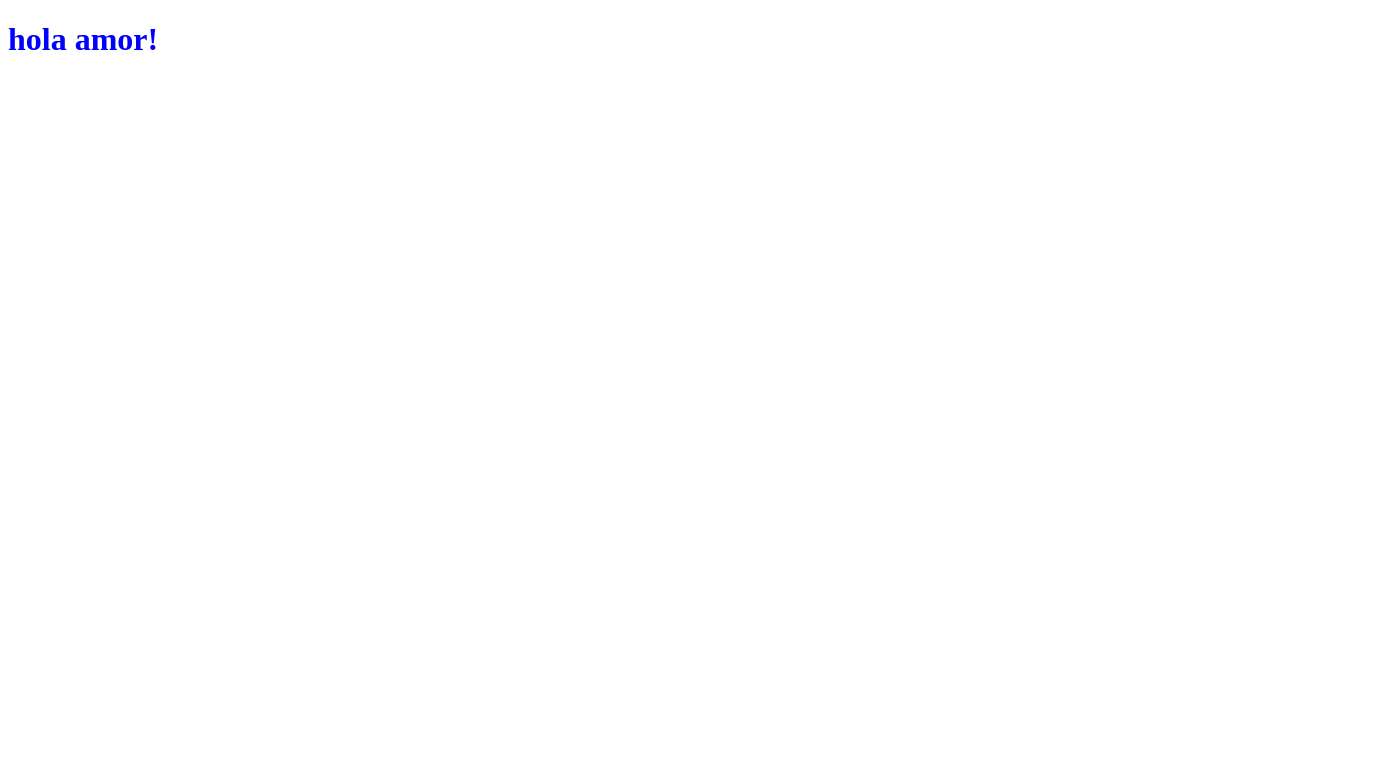
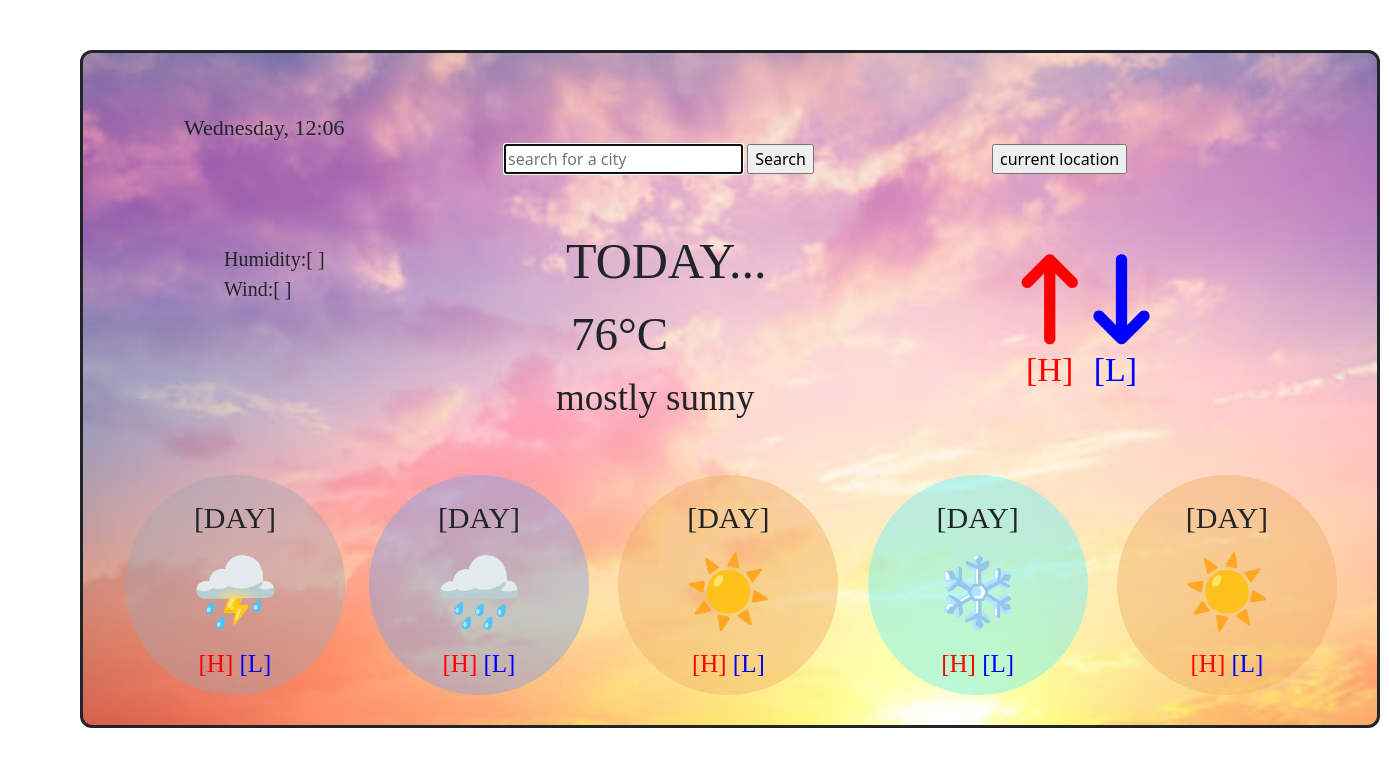
Before and after one commit to KarenJPerez1280/Weather-app-Perez, a plain HTML site: page index.html in a window 1280 px wide. Shown: the whole page, 1389 px wide, since content can reach past the window. Drawn offline with nearby package versions, Linux system fonts and the light colour scheme; a web font is replaced by a local one.

Commit message:
upload  weather app files

```diff
--- a/index.html
+++ b/index.html
@@ -1,17 +1,158 @@
 <!DOCTYPE html>
 <html lang="en">
+
 <head>
     <meta charset="UTF-8">
     <meta http-equiv="X-UA-Compatible" content="IE=edge">
-    <link rel="stylesheet" href="style.css"/>
     <meta name="viewport" content="width=device-width, initial-scale=1.0">
-    <title>Document</title>
+    <link href="https://cdn.jsdelivr.net/npm/bootstrap@5.1.3/dist/css/bootstrap.min.css" rel="stylesheet"
+        integrity="sha384-1BmE4kWBq78iYhFldvKuhfTAU6auU8tT94WrHftjDbrCEXSU1oBoqyl2QvZ6jIW3" crossorigin="anonymous">
+    <link rel="stylesheet" href="styles.css">
+    <script src="https://unpkg.com/axios/dist/axios.min.js"></script>
+    <link rel="preconnect" href="https://fonts.googleapis.com">
+    <link rel="preconnect" href="https://fonts.gstatic.com" crossorigin>
+    <link href="https://fonts.googleapis.com/css2?family=Koulen&display=swap" rel="stylesheet">
+    <script src="https://kit.fontawesome.com/67a0cf542b.js" crossorigin="anonymous"></script>
+    <title>Weather🌎</title>
 </head>
+
 <body>
 
-    <h1>
-        hola amor!
-    </h1>
+    <div class="app">
+        <div class="container">
 
+            <div class="row">
+                <div class="col-23time">
+                    <h1></h1>
+                    <p id="current-time"> </p>
+                </div>
+
+
+                <div class="col-5 city">
+                    <form id="search-form">
+                        <p class="cityname"></p>
+
+                        <input type="text" placeholder="search for a city" autocomplete="off" autofocus="on"
+                            id="search-input-city" />
+
+                        <input type="submit" value="Search" id="search-button" />
+
+                </div>
+                </form>
+
+
+
+                <div class="col-1 location">
+                    <form id="current-place">
+                        <input type="submit" value="current location" placeholder="current location"
+                            id="current-location-button" />
+                </div>
+                </form>
+            </div>
+
+            <div class="row">
+
+                <div class="col-3">
+                    <div class="table">
+                        <ul class="tableTwo">
+
+                            <li id="humidity">Humidity:[ ]</li>
+                            <li id="wind">Wind:[ ]</li>
+                        </ul>
+                    </div>
+                </div>
+
+                <div class="col-5">
+                    <p class="cityName"> TODAY...</p>
+                    <p class="temp">
+                        <span class="farenheit">76°C</span><span class="celcius"></span>
+                    <p class="mostly"> mostly sunny</p>
+                    </p>
+
+                </div>
+
+                <div class="col-3">
+                    <div class="bigArrow">
+                        <i class="fa-solid fa-arrow-up-long red"></i>
+                        <i class="fa-solid fa-arrow-down-long blue"></i>
+
+                        <p>
+                            <span class="highOne"> [H] </span><span class="lowOne"> [L]</span>
+                        </p>
+                    </div>
+
+                </div>
+            </div>
+
+        </div>
+
+
+        <div class="row">
+            <div class="col circle">
+                <div class="circleOne">
+                    <P class="day">[DAY]</P>
+                    <p class="emoji">
+                        ⛈️</p>
+                    <p>
+                        <span class="high"> [H] </span><span class="low"> [L]</span>
+                    </p>
+
+
+                </div>
+
+            </div>
+            <div class="col">
+                <div class="circleTwo">
+                    <P class="day">[DAY]</P>
+                    <p class="emoji">
+                        🌧️</p>
+                    <p>
+                        <span class="high"> [H] </span><span class="low"> [L]</span>
+                    </p>
+
+                </div>
+            </div>
+            <div class="col">
+                <div class="circleThree">
+                    <P class="day">[DAY]</P>
+                    <p class="emoji">
+                        ☀️</p>
+                    <p>
+                        <span class="high"> [H] </span><span class="low"> [L]</span>
+                    </p>
+
+
+                </div>
+            </div>
+            <div class="col">
+                <div class="circleFour">
+                    <P class="day">[DAY]</P>
+                    <p class="emoji">
+                        ❄️</p>
+                    <p>
+                        <span class="high"> [H] </span><span class="low"> [L]</span>
+                    </p>
+
+                </div>
+            </div>
+            <div class="col">
+                <div class="circleFive">
+                    <P class="day">[DAY]</P>
+                    <p class="emoji">
+                        ☀️</p>
+                    <p>
+                        <span class="high"> [H] </span><span class="low"> [L]</span>
+                    </p>
+                </div>
+            </div>
+        </div>
+    </div>
+
+
+
+    </div>
+    </div>
+    <script src="index.js"></script>
 </body>
+
 </html>
--- /dev/null
+++ b/index.js
@@ -0,0 +1,84 @@
+let realTime = document.querySelector("#current-time");
+let date = new Date();
+
+let hours = date.getHours();
+if (hours < 10) {
+    hours = `0${hours}`;
+}
+
+let minutes = date.getMinutes();
+if (minutes < 10) {
+    minutes = `0${minutes}`;
+}
+
+let day = date.getDay();
+
+let days = [
+    "Sunday",
+    "monday",
+    "Tuesday",
+    "Wednesday",
+    "Thursday",
+    "Friday",
+    "Saturday"
+];
+
+realTime.innerHTML = `${days[day]}, ${hours}:${minutes}`;
+function showTemperature(response) {
+    let h1 = document.querySelector(".cityName");
+    h1.innerHTML = `${response.data.name}`;
+    console.log(response.data);
+    let temp = Math.round(response.data.main.temp);
+    let tempFarenheit = document.querySelector(".farenheit");
+    tempFarenheit.innerHTML = `${temp}°C`;
+    let description = document.querySelector(".mostly");
+    description.innerHTML = response.data.weather[0].description;
+    let windspeed = Math.round(response.data.wind.speed);
+    let wind = document.querySelector("#wind");
+    wind.innerHTML = `Wind Speed: ${windspeed} mph`;
+    let humidity = document.querySelector("#humidity");
+    humidity.innerHTML = `Humidity: ${response.data.main.humidity} %`;
+    let max = Math.round(response.data.main.temp_max);
+    let maxtemp = document.querySelector(".highOne");
+    maxtemp.innerHTML = `${max}°C`;
+    let min = Math.round(response.data.main.temp_min);
+    let mintemp = document.querySelector(".lowOne");
+    mintemp.innerHTML = `${min}°C`;
+}
+
+function searchCity(city) {
+    let apiKey = "08638797b25b0ee2dd5b1bbc8fde3b75";
+    let apiUrl = `https://api.openweathermap.org/data/2.5/weather?q=${city}&appid=${apiKey}&units=metric`;
+    axios.get(apiUrl).then(showTemperature);
+}
+
+function inputCity(event) {
+    event.preventDefault();
+    let city = document.querySelector("#search-input-city").value;
+    searchCity(city);
+}
+
+let searchForm = document.querySelector("#search-form");
+searchForm.addEventListener("submit", inputCity);
+
+function getPosition(position) {
+    let latitude = position.coords.latitude;
+    let longitude = position.coords.longitude;
+    let units = "metric";
+    let apiKey = "08638797b25b0ee2dd5b1bbc8fde3b75";
+    let url = "https://api.openweathermap.org/data/2.5/weather";
+    let apiUrl = `${url}?lat=${latitude}&lon=${longitude}&appid=${apiKey}&units=${units}`;
+
+    axios.get(apiUrl).then(showTemperature);
+}
+
+navigator.geolocation.getCurrentPosition(getPosition);
+
+function currentCity(event) {
+    event.preventDefault();
+    let city = document.querySelector("#current-location-button").value;
+    getPosition(position);
+}
+
+let currentLocation = document.querySelector("#current-location-button");
+currentLocation.addEventListener("submit", currentCity);
--- a/style.css
+++ /dev/null
@@ -1,4 +0,0 @@
-h1 {
-    color: blue;
-    padding: 0 auto;
-}
--- /dev/null
+++ b/styles.css
@@ -0,0 +1,175 @@
+.app {
+    border: solid;
+    min-width: 1300px;
+    margin: 50px 80px;
+    border-radius: 12px;
+    background-image: url(sunny.jpg);
+    background-repeat: no-repeat;
+    background-position: 0%;
+    background-size: cover;
+}
+
+.container {
+    display: block;
+    min-width: fit-content;
+}
+
+.circleOne {
+    width: 220px;
+    height: 220px;
+    border-radius: 50%;
+    text-align: center;
+    background: rgba(158, 165, 177, 0.4);
+    margin-bottom: 30px;
+    margin-left: 30px;
+}
+
+.circleTwo {
+    width: 220px;
+    height: 220px;
+    border-radius: 50%;
+    text-align: center;
+    background: rgba(112, 159, 239, 0.4);
+    margin-top: 0px;
+}
+
+.circleThree {
+    width: 220px;
+    height: 220px;
+    border-radius: 50%;
+    text-align: center;
+    background: rgba(237, 168, 95, 0.4);
+    font-size: 30px;
+    margin-top: 0px;
+}
+
+.circleFour {
+    width: 220px;
+    height: 220px;
+    border-radius: 50%;
+    text-align: center;
+    background: rgba(88, 237, 253, 0.4);
+    margin-top: 0px;
+}
+
+.circleFive {
+    width: 220px;
+    height: 220px;
+    border-radius: 50%;
+    text-align: center;
+    background: rgba(237, 168, 95, 0.4);
+    margin-top: 0px;
+    margin-right: 40px;
+}
+
+.emoji {
+    font-size: 70px;
+    margin-bottom: 0px;
+}
+
+.day {
+    font-size: 30px;
+    padding-top: 20px;
+}
+
+p {
+    font-size: 22px;
+    margin: 0 auto;
+    font-family: "Koulen";
+}
+
+.high {
+    color: red;
+    font-size: 25px;
+}
+
+.low {
+    color: blue;
+    font-size: 25px;
+}
+
+.bigArrow {
+    max-width: max-content;
+    margin-left: 80px;
+    margin-top: 30px;
+}
+
+.red {
+    font-size: 90px;
+    color: red;
+}
+
+.blue {
+    font-size: 90px;
+    color: blue;
+}
+
+.table {
+    max-width: max-content;
+    margin-bottom: 0px;
+    margin-left: 0px;
+}
+
+.tableTwo {
+    list-style: none;
+    padding: 20px;
+    margin-bottom: 30px;
+    margin-left: 20px;
+    font-size: 20px;
+    font-family: "Koulen";
+}
+
+.row {
+    margin-top: 50px;
+    margin-left: 0px;
+    min-width: max-content;
+}
+
+.time {
+    border-color: none;
+    max-width: fit-content;
+    margin-left: 0px;
+    font-size: 25px;
+}
+
+.city {
+    margin-left: 320px;
+}
+
+.location {
+    padding-left: 30px;
+}
+
+.cityName {
+    font-size: 50px;
+    font-family: "Koulen";
+    margin: 0px 100px;
+}
+
+.temp {
+    font-size: 47px;
+    margin-left: 105px;
+    font-family: "Koulen";
+}
+
+.mostly {
+    font-size: 37px;
+    margin-left: 90px;
+    font-family: "Koulen";
+}
+
+.highOne {
+    font-size: 34px;
+    color: red;
+    padding-left: 10px;
+}
+
+.lowOne {
+    font-size: 34px;
+    color: blue;
+    padding-left: 12px;
+}
+
+span.celcius {
+    font-size: 37px;
+}
```
Also changed, not shown: sunny.jpg (added).
